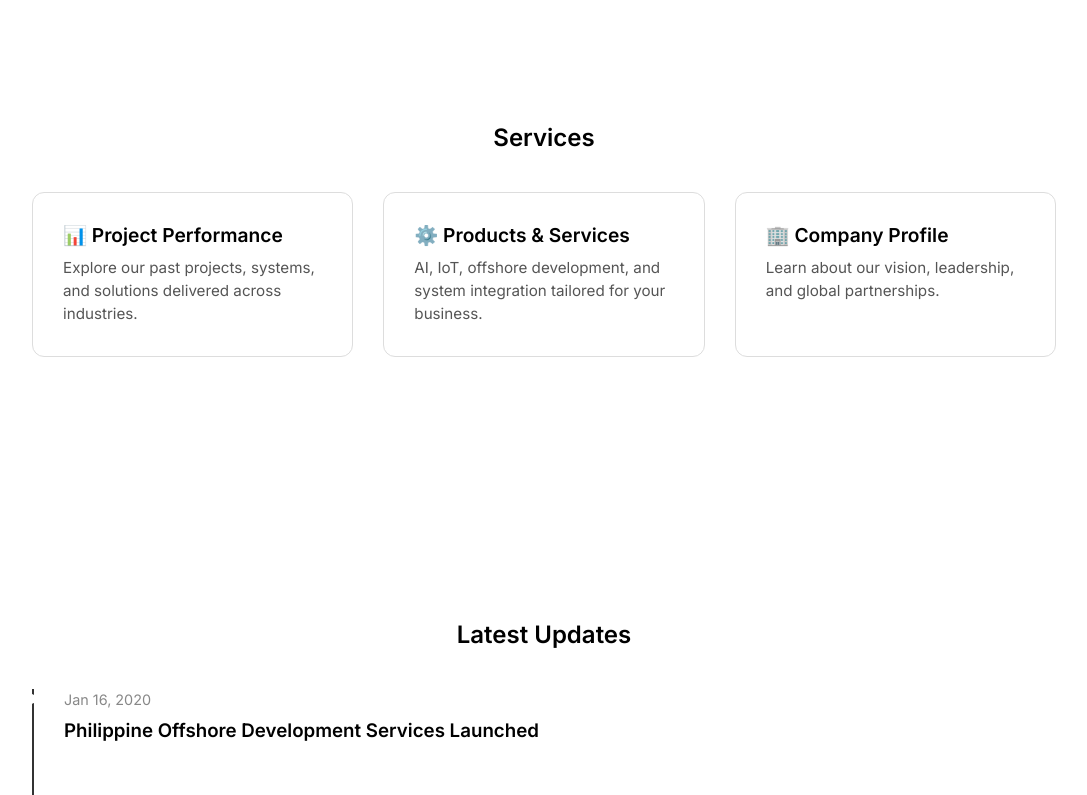
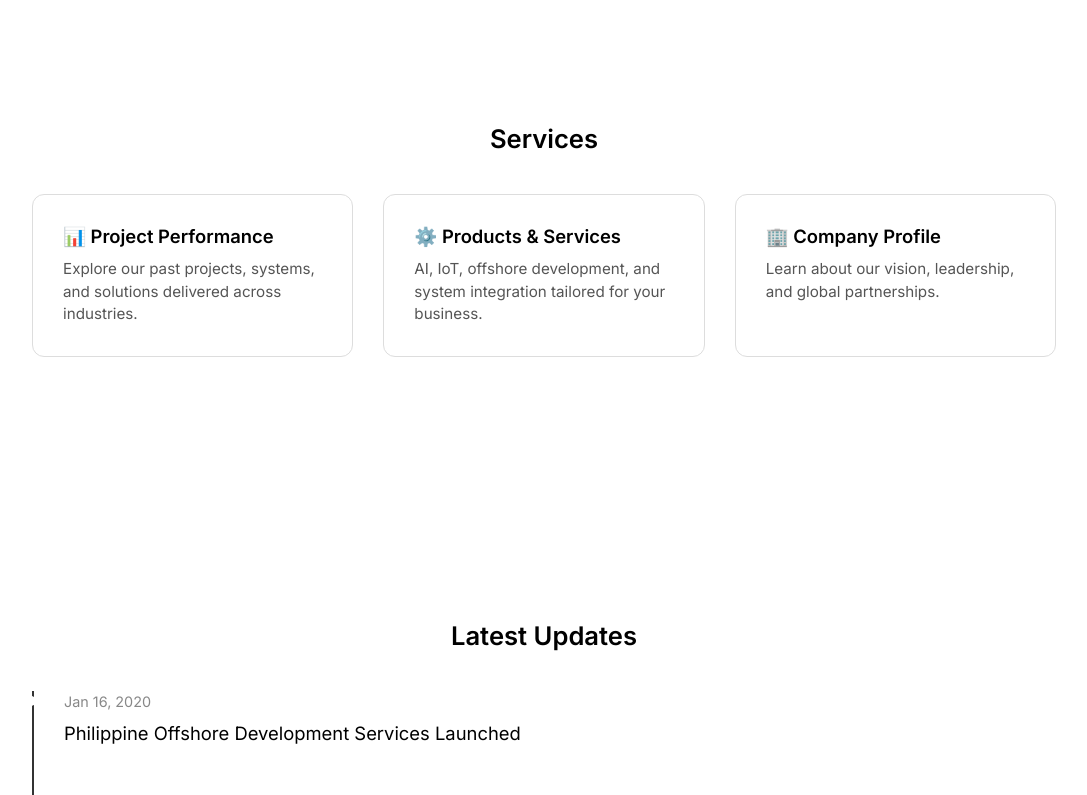
Before and after one commit to Briskye/LinkMind-Web, a website: page public/index.html in a window 1280 px wide. Shown: the part 840-1635 px from the top of the page, without its empty margins (96-1183 px from the left). Drawn offline with Linux system fonts and the light colour scheme.

Commit message:
text in shrink

```diff
--- a/public/CSS/style.css
+++ b/public/CSS/style.css
@@ -67,6 +67,19 @@ section {
   }
 
 }
+
+section h2 {
+  font-size: clamp(1.3rem, 3vw, 1.6rem);
+  font-weight: 600;
+}
+
+.timeline-item h3 {
+  font-size: clamp(1rem, 2vw, 1.15rem);
+  font-weight: 500;
+  line-height: 1.4;
+}
+
+
 
 .hero p {
   margin-top: 10px;
@@ -154,10 +167,9 @@ section {
   display: block;
 }
 
-/* Title */
 .card h3 {
+  font-size: clamp(1rem, 2vw, 1.15rem);
   margin-bottom: 10px;
-  font-size: 1.2rem;
 }
 
 /* Description */
@@ -176,6 +188,8 @@ section {
 .card:hover p {
   color: #ddd;
 }
+
+
 
 /* IMAGE SECTION */
 .image {
```
